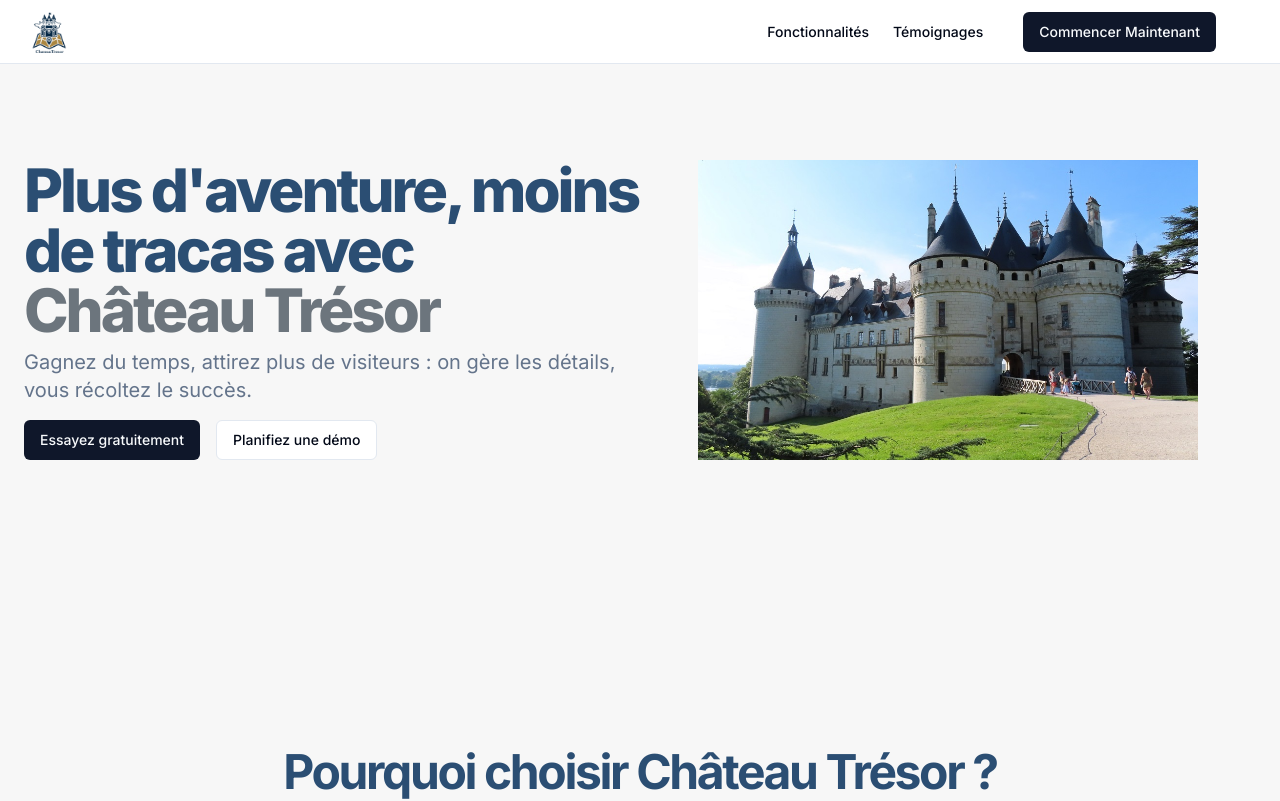
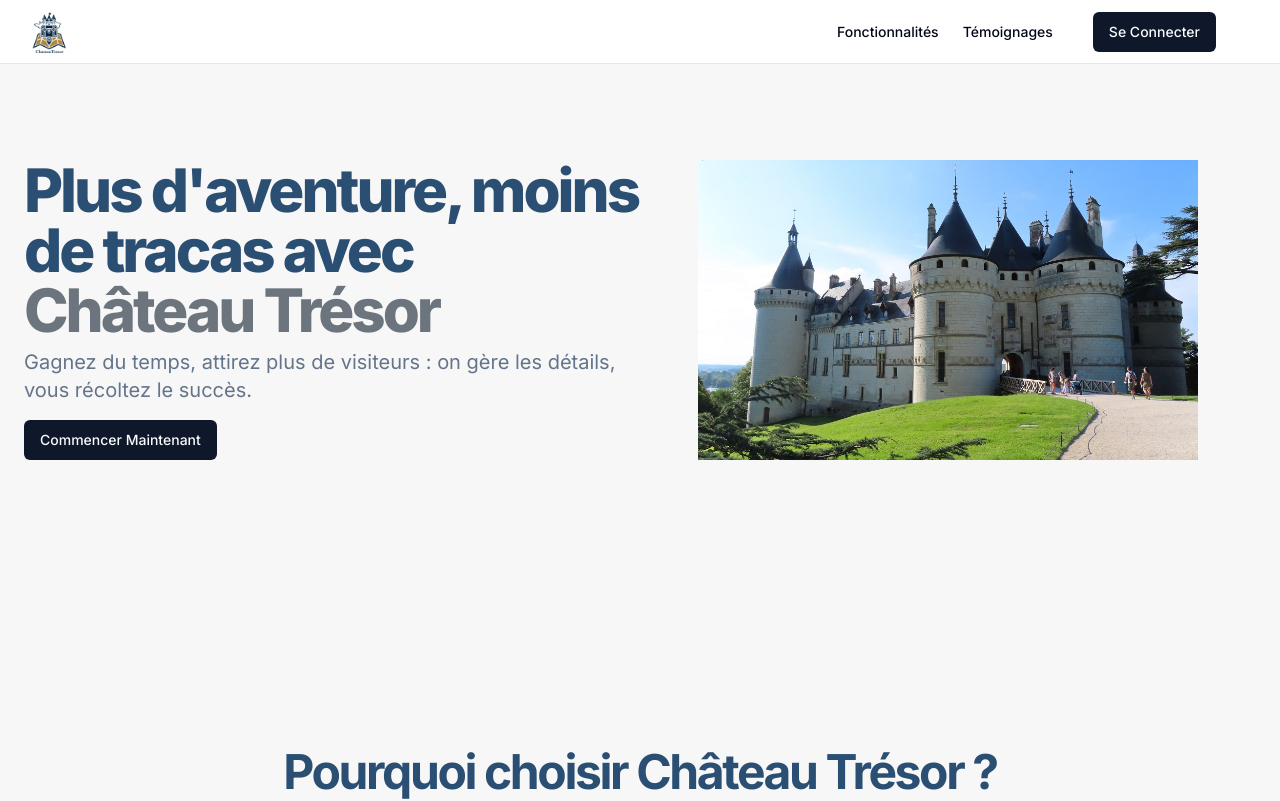
Before and after one commit to MatisMLDR/ChateauTresor, a Next.js app: page / in a window 1280 px wide. Shown: the top 801 px of the page. Built offline with nearby package versions, Linux system fonts and the light colour scheme; no server answers.

Commit message:
petit changement composant landing page et image

```diff
--- a/components/layout/Cta.tsx
+++ b/components/layout/Cta.tsx
@@ -15,7 +15,7 @@
           </p>
           <div className="w-full max-w-sm">
             <Button className="w-full bg-[#8797af] hover:bg-[#6d8096] text-white">
-              Essayez gratuitement aujourd'hui
+              Commencer Maintenant
             </Button>
           </div>
         </div>
--- a/components/layout/Hero.tsx
+++ b/components/layout/Hero.tsx
@@ -1,6 +1,7 @@
 import React from 'react'
 import { Button } from '../ui/button'
 import Image from 'next/image'
+import Link from 'next/link'
 
 const Hero = () => {
   return (
@@ -16,9 +17,15 @@
             </p>
           </div>
           <div className="space-x-4">
-            <Button>Essayez gratuitement</Button>
-            <Button variant="outline">Planifiez une démo</Button>
-          </div>
+  <Button>
+    <Link
+      className="text-sm font-medium hover:underline underline-offset-4"
+      href="/login"
+    >
+      Commencer Maintenant
+    </Link>
+  </Button>
+</div>
         </div>
         <div className="w-full md:w-1/2 flex justify-center">
           <Image src="/chateau.png" alt="Hero" width={500} height={500} priority />
--- a/components/layout/Navbar.tsx
+++ b/components/layout/Navbar.tsx
@@ -20,7 +20,7 @@
       </nav>
       <Button className="mx-2 md:mx-4 lg:mx-6 xl:mx-10" >
         <Link className="text-sm font-medium hover:underline underline-offset-4" href="/login">
-          Commencer Maintenant
+          Se Connecter
         </Link>
       </Button>
     </header>
```
Also changed, not shown: public/user1.jpg.
